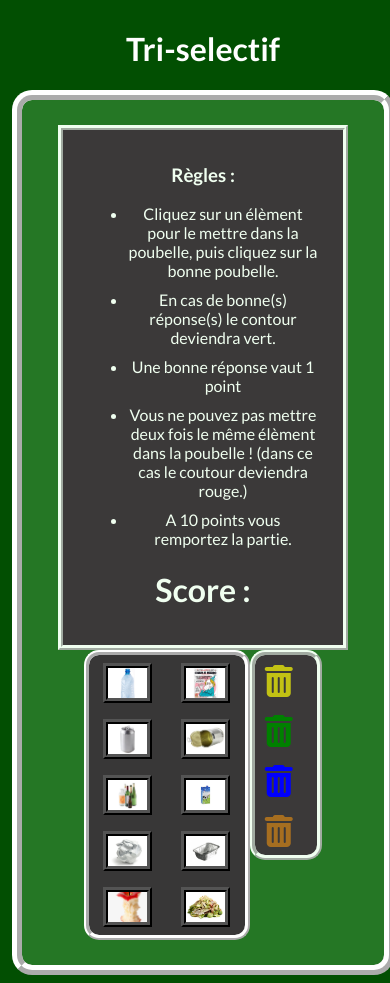
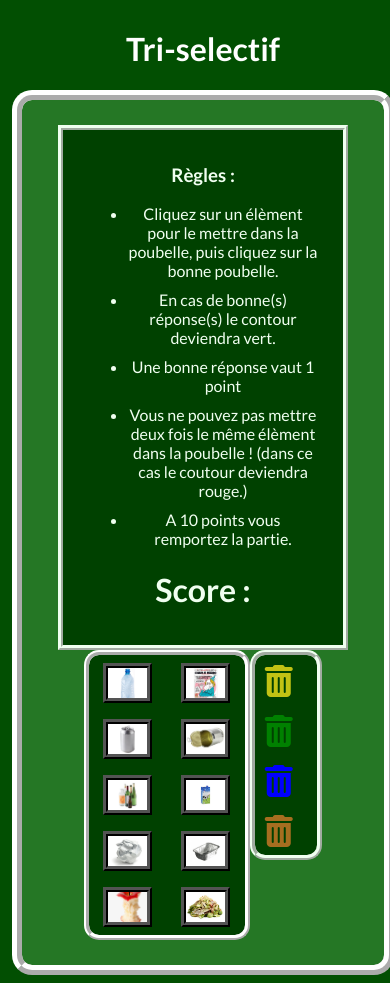
Before and after one commit to manu-cj/Tri-selectif, a plain HTML site: page index.html in a window 390 px wide. Drawn offline with Linux system fonts and the light colour scheme.

Commit message:
Tri selectif

```diff
--- a/style.css
+++ b/style.css
@@ -35,7 +35,7 @@ body {
     border: ridge honeydew 5px;
     color: honeydew;
     padding: 15px;
-    background-color: #3b3939;
+    background-color: #004100;
 }
 
 li {
@@ -52,7 +52,7 @@ li {
     justify-content: space-around;
     align-content: space-around;
     align-items: center;
-    background-color: #383737;
+    background-color: #004100;
     margin: 40px;
     border: ridge 10px #ffffff;
     border-radius: 15px;
@@ -154,7 +154,7 @@ li {
     justify-content: center;
     align-content: center;
     align-items: center;
-    background-color: #3b3939;
+    background-color: #004100;
     border-radius: 15px;
     border: ridge 5px honeydew;
     text-align: center;
@@ -277,15 +277,6 @@ i:hover {
     #poubelles {
         width: 20%;
         height: 200px;
-        flex-direction: row;
-        flex-wrap: wrap;
-        justify-content: center;
-        align-content: center;
-        align-items: center;
-        background-color: #3b3939;
-        border-radius: 15px;
-        border: ridge 5px honeydew;
-        text-align: center;
         margin: 0;
     }
 
```
